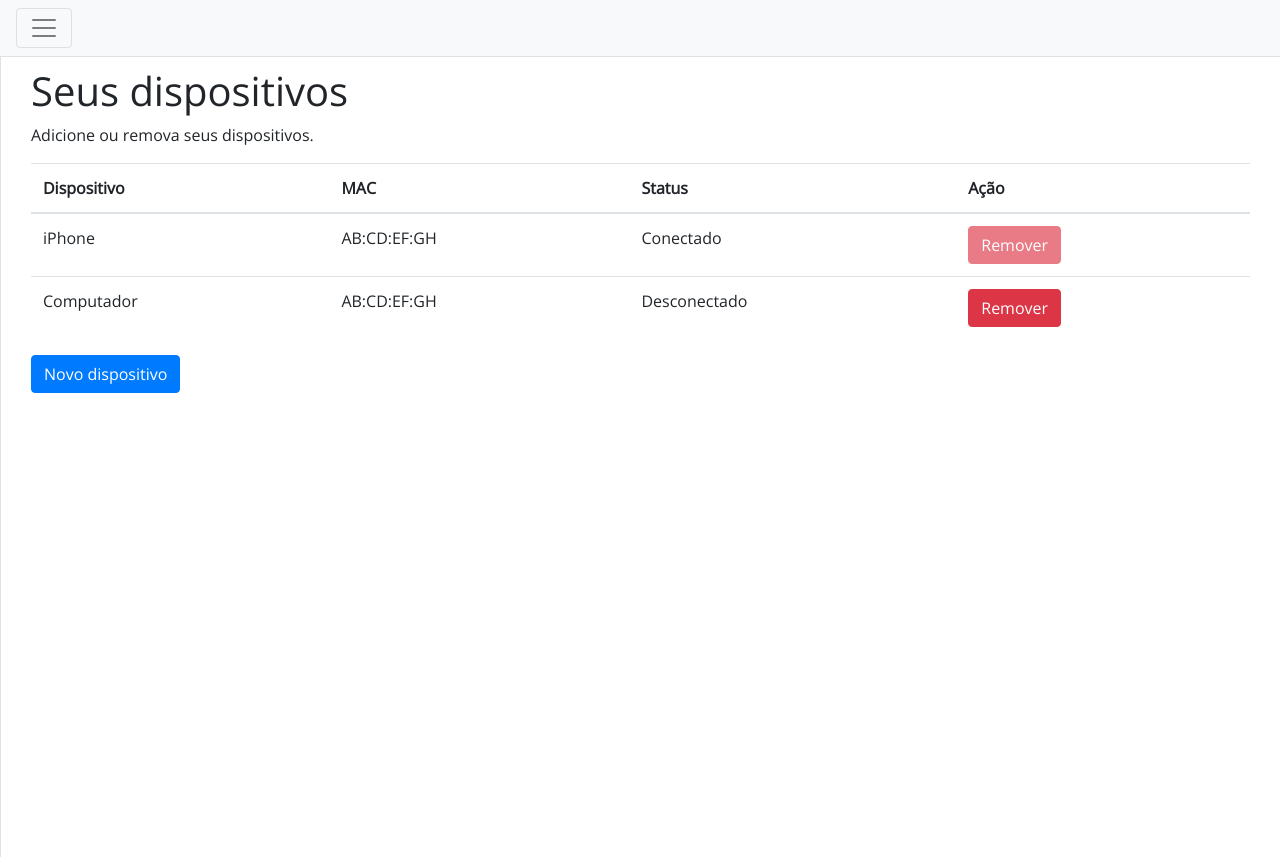
After one commit to bmarcosps/sd-webplatform-php, a PHP site: page /userDevices.php in a window 1280 px wide. The commit adds this page. Run offline with PHP 8.4, Linux system fonts and the light colour scheme.

Commit message:
Add simple tables

```diff
--- a/public_html/assets/css/style.css
+++ b/public_html/assets/css/style.css
@@ -115,7 +115,8 @@ body {
 }
 
 #content-container {
-	min-width: 100vw;
+	/*min-width: 100vw;*/
+	width: 100%;
 	padding: 10px 30px;
 }
 
--- a/public_html/includes/config.php
+++ b/public_html/includes/config.php
@@ -3,7 +3,7 @@
 define('DB_HOST','localhost');
 define('DB_USER','root');
 define('DB_PASS','');
-define('DB_NAME','smartRoom');
+define('DB_NAME','smartroom');
 // Establish database connection.
 try
 {
--- /dev/null
+++ b/public_html/userDevices.php
@@ -0,0 +1,51 @@
+<?php
+
+?>
+
+<!DOCTYPE html>
+
+<head>
+    <?php include('includes/header.php');?>
+</head>
+
+<body>
+    <?php include('includes/navbar.php');?>
+    <div id="container">
+        <?php include('includes/sidebar.php');?>
+        <div id="content-container">
+            <h1>Seus dispositivos</h1>
+            <p>Adicione ou remova seus dispositivos.</p>
+            <table class="table">
+                <thead>
+                    <tr>
+                        <th>Dispositivo</th>
+                        <th>MAC</th>
+                        <th>Status</th>
+                        <th>Ação</th>
+                    </tr>
+                </thead>
+
+                <tbody>
+                    <tr>
+                        <td>iPhone</td>
+                        <td>AB:CD:EF:GH</td>
+                        <td>Conectado</td>
+                        <td><button class="btn btn-danger" disabled>Remover</button></td>
+                    </tr>
+                    <tr>
+                        <td>Computador</td>
+                        <td>AB:CD:EF:GH</td>
+                        <td>Desconectado</td>
+                        <td><button class="btn btn-danger">Remover</button></td>
+                    </tr>
+                </tbody>
+            </table>
+            <button class="btn btn-primary">Novo dispositivo</button>
+
+        </div>
+    </div>
+
+    <?php include('includes/footer.php');?>
+</body>
+
+</html>
```
Also changed, not shown: public_html/index.php (+24 -0 lines).
